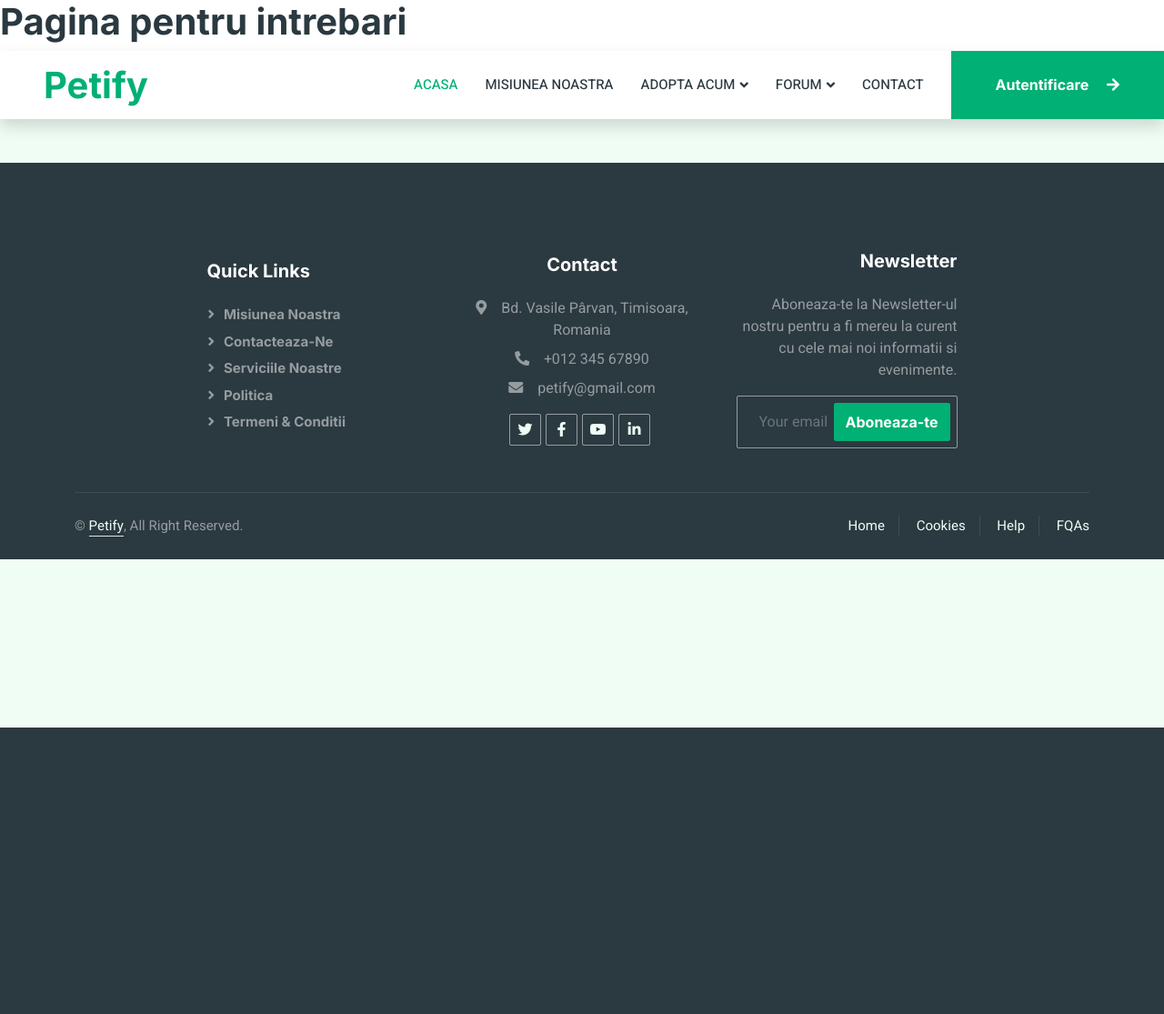
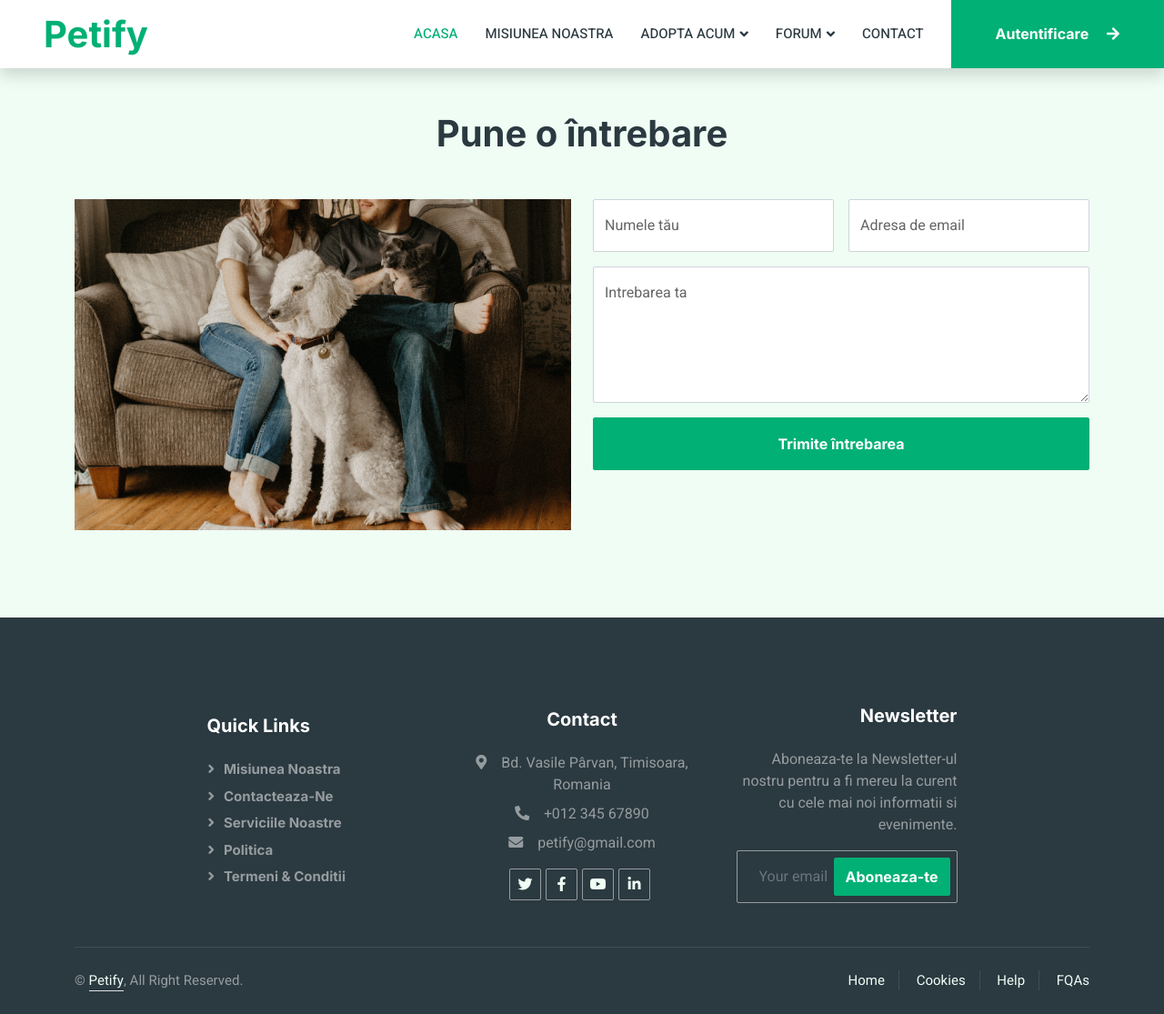
Before and after one commit to alexandramoise/Petify, a Flask app: page /questions.html in a window 1280 px wide. Shown: the whole page at 91% size. Before the commit the page ends 800 px from the top, so only its background shows below. Run offline with Flask 2, Linux system fonts and the light colour scheme; some libraries are stand-ins or nearby versions.

Commit message:
pune o intrebare + multe idk ce am tot facut

```diff
--- a/app.py
+++ b/app.py
@@ -266,6 +266,28 @@ def contact_shelter():
         print(f'EMAIL ERROR: {str(e)}', 'error')
     return redirect(url_for('index'))
 
+@app.route('/ask_question', methods=['POST'])
+def ask_question():
+
+    form_name = request.form['name']
+    form_email = request.form['email']
+    form_subject = 'New Question from Petify Website'
+    form_text = request.form['question']
+    receiver = "micleamadalinasofia@gmail.com"
+
+    try:
+        msg = Message(form_subject, sender='petify.adoption@gmail.com', recipients=[receiver])
+        msg.body = f'From: {form_name}, {form_email}\n\nQuestion: {form_text}'
+        mail.send(msg)
+        print('EMAIL SENT SUCCESSFULLY!', 'success')
+    except Exception as e:
+        print(f'EMAIL ERROR: {str(e)}', 'error')
+
+    return redirect(url_for('index'))
+
+@app.route('/questions', methods=['GET'])
+def questions_page():
+    return render_template('questions.html')
 
 @app.route('/events.html')
 def events():
--- a/templates/index.html
+++ b/templates/index.html
@@ -87,8 +87,8 @@
                                 <div class="col-10 col-lg-8">
                                     <h1 class="display-3 text-white animated slideInDown mb-4">Gaseste-ti animalutul pereche</h1>
                                     <p class="fs-5 fw-medium text-white mb-4 pb-2">Descoperă bucuria unei noi prietenii cu animalele noastre adorabile și pline de iubire! Te invităm să explorezi lumea adorabilă a prietenilor necuvântători și să găsești companionul perfect care să completeze și să îmbogățească viața ta. Alege să faci o diferență în inima unui animal și să împarți dragostea ta cu un suflet adorabil în căutarea unui cămin iubitor.</p>
-                                    <a href="" class="btn btn-primary py-md-3 px-md-5 me-3 animated slideInLeft">Caută un animal</a>
-                                    <a href="contact.html" class="btn btn-secondary py-md-3 px-md-5 animated slideInRight">Găsește un adăpost</a>
+                                    <a href="#Gasesteunanimalut" class="btn btn-primary py-md-3 px-md-5 me-3 animated slideInLeft">Caută un animal</a>
+                                    <a href="#Gasesteunadapost" class="btn btn-secondary py-md-3 px-md-5 animated slideInRight">Găsește un adăpost</a>
                                 </div>
                             </div>
                         </div>
--- a/templates/questions.html
+++ b/templates/questions.html
@@ -36,8 +36,6 @@
         </div>
         <!-- Spinner End -->
 
-        <h1>Pagina pentru intrebari </h1>
-
         <!-- Navbar Start -->
         <nav class="navbar navbar-expand-lg bg-white navbar-light shadow sticky-top p-0">
             <a href="index.html" class="navbar-brand d-flex align-items-center text-center py-0 px-4 px-lg-5">
@@ -74,6 +72,49 @@
 
         <a href="#" class="btn btn-lg btn-primary btn-lg-square back-to-top"><i class="bi bi-arrow-up"></i></a>
     </div>
+
+        <!-- Contact Start -->
+        <div class="container-xxl py-5">
+            <div class="container">
+                <h1 class="text-center mb-5 wow fadeInUp" data-wow-delay="0.1s">Pune o întrebare</h1>
+                <div class="row g-4">
+                    <!-- Adăugare imagine în stânga formularului -->
+                    <div class="col-md-6 wow fadeInUp" data-wow-delay="0.1s">
+                        <img src="/static/img/ask_photo.jpg" alt="Image Description" class="img-fluid">
+                    </div>
+                    <div class="col-md-6">
+                        <div class="wow fadeInUp" data-wow-delay="0.5s">
+                            <form action="{{ url_for('ask_question') }}" method="post">
+                                <div class="row g-3">
+                                    <div class="col-md-6">
+                                        <div class="form-floating">
+                                            <input type="text" class="form-control" id="name" placeholder="Numele tău" name="name" required>
+                                            <label for="name">Numele tău</label>
+                                        </div>
+                                    </div>
+                                    <div class="col-md-6">
+                                        <div class="form-floating">
+                                            <input type="email" class="form-control" id="email" placeholder="Adresa ta de email" name="email" required>
+                                            <label for="email">Adresa de email</label>
+                                        </div>
+                                    </div>
+                                    <div class="col-12">
+                                        <div class="form-floating">
+                                            <textarea class="form-control" placeholder="Intrebarea ta" id="question" style="height: 150px" name="question" required></textarea>
+                                            <label for="question">Intrebarea ta</label>
+                                        </div>
+                                    </div>
+                                    <div class="col-12">
+                                        <button class="btn btn-primary w-100 py-3" type="submit">Trimite întrebarea</button>
+                                    </div>
+                                </div>
+                            </form>
+                        </div>
+                    </div>
+                </div>
+            </div>
+        </div>
+        <!-- Contact End -->
 
     <!-- Footer Start -->
     <div class="container-fluid bg-dark text-white-50 footer pt-5 mt-5 wow fadeIn" data-wow-delay="0.1s">
```
Also changed, not shown: static/img/ask_photo.jpg (added).
